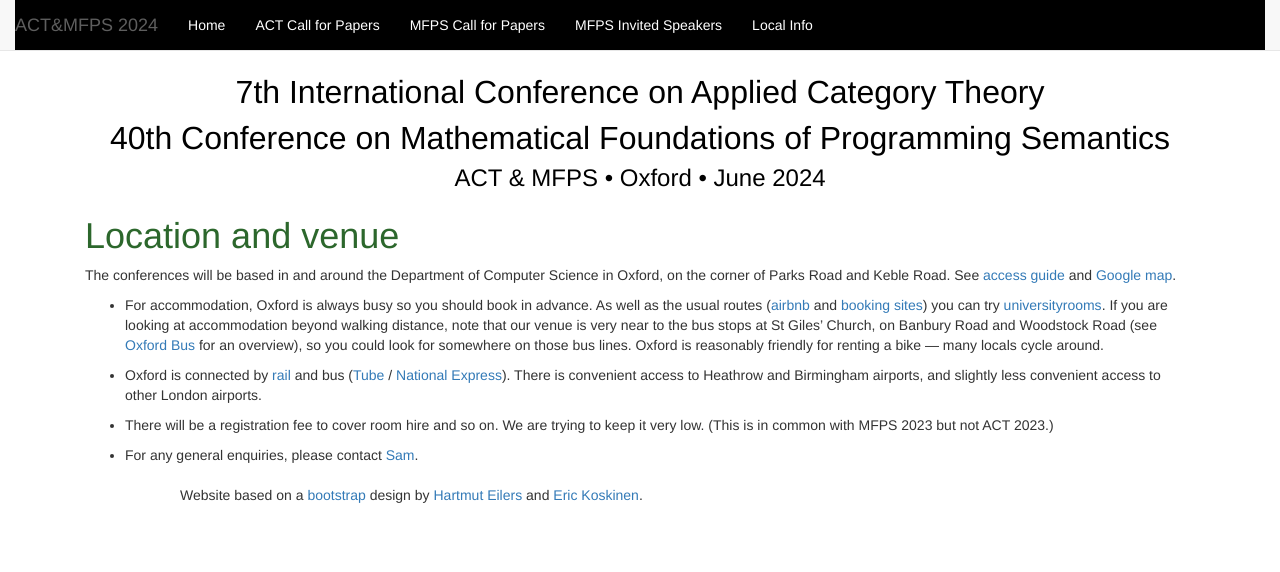
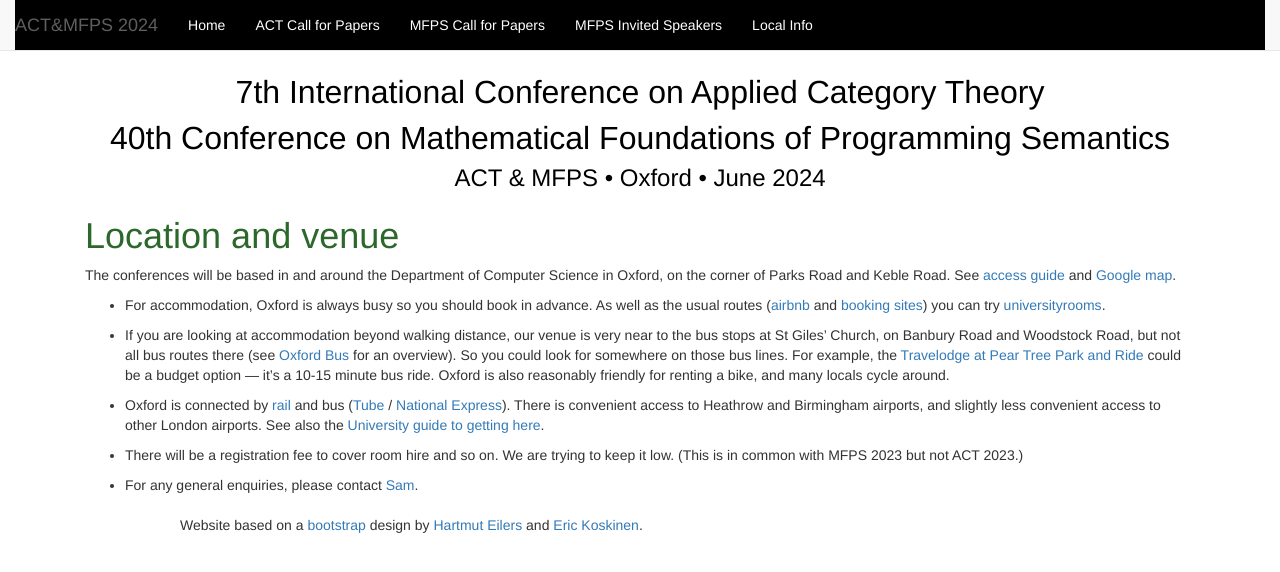
Before and after one commit to oxford24/oxford24.github.io, a Jekyll site: the page built from local.md, in a window 1280 px wide. Shown: the top 572 px of the page. Built offline with Jekyll 4.4.1, drawn with Linux system fonts in a browser that asks for light colours.

Commit message:
Update local.md

```diff
--- a/local.md
+++ b/local.md
@@ -6,10 +6,12 @@ layout: actmfps
 
 The conferences will be based in and around the Department of Computer Science in Oxford, on the corner of Parks Road and Keble Road. See [access guide](https://www.accessguide.ox.ac.uk/8-11-keble-road-and-wolfson-building) and [Google map](https://maps.app.goo.gl/WSeQuTsg3w4ZL8VQ8).
 
-* For accommodation, Oxford is always busy so you should book in advance. As well as the usual routes ([airbnb](https://www.airbnb.co.uk/oxford-united-kingdom/stays/apartments) and [booking sites](https://www.tripadvisor.co.uk/Hotels-g186361-Oxford_Oxfordshire_England-Hotels.html)) you can try [universityrooms](https://www.universityrooms.com/en-GB/city/oxford/home/). If you are looking at accommodation beyond walking distance, note that our venue is very near to the bus stops at St Giles' Church, on Banbury Road and Woodstock Road (see [Oxford Bus](https://images-oxfordbus.passenger-website.com/2023-08/SmartZone%20Network%20Map%20-%2027th%20August%202023.pdf) for an overview), so you could look for somewhere on those bus lines. Oxford is reasonably friendly for renting a bike --- many locals cycle around.
+* For accommodation, Oxford is always busy so you should book in advance. As well as the usual routes ([airbnb](https://www.airbnb.co.uk/oxford-united-kingdom/stays/apartments) and [booking sites](https://www.tripadvisor.co.uk/Hotels-g186361-Oxford_Oxfordshire_England-Hotels.html)) you can try [universityrooms](https://www.universityrooms.com/en-GB/city/oxford/home/).
 
-* Oxford is connected by [rail](https://www.nationalrail.co.uk) and bus ([Tube](https://www.oxfordtube.com) / [National Express](https://www.nationalexpress.com/en/help/coach-stations/oxford)). There is convenient access to Heathrow and Birmingham airports, and slightly less convenient access to other London airports.
+* If you are looking at accommodation beyond walking distance, our venue is very near to the bus stops at St Giles' Church, on Banbury Road and Woodstock Road, but not all bus routes there (see [Oxford Bus](https://images-oxfordbus.passenger-website.com/2023-08/SmartZone%20Network%20Map%20-%2027th%20August%202023.pdf) for an overview). So you could look for somewhere on those bus lines. For example, the [Travelodge at Pear Tree Park and Ride](https://www.tripadvisor.co.uk/Hotel_Review-g186361-d1027077-Reviews-Travelodge_Oxford_Peartree_Hotel-Oxford_Oxfordshire_England.html) could be a budget option --- it's a 10-15 minute bus ride. Oxford is also reasonably friendly for renting a bike, and many locals cycle around.
 
-* There will be a registration fee to cover room hire and so on. We are trying to keep it very low. (This is in common with MFPS 2023 but not ACT 2023.)
+* Oxford is connected by [rail](https://www.nationalrail.co.uk) and bus ([Tube](https://www.oxfordtube.com) / [National Express](https://www.nationalexpress.com/en/help/coach-stations/oxford)). There is convenient access to Heathrow and Birmingham airports, and slightly less convenient access to other London airports. See also the [University guide to getting here](https://www.ox.ac.uk/visitors/visiting-oxford/how-get-oxford).
+
+* There will be a registration fee to cover room hire and so on. We are trying to keep it low. (This is in common with MFPS 2023 but not ACT 2023.)
 
 * For any general enquiries, please contact [Sam](https://www.cs.ox.ac.uk/people/samuel.staton/main.html).
```
